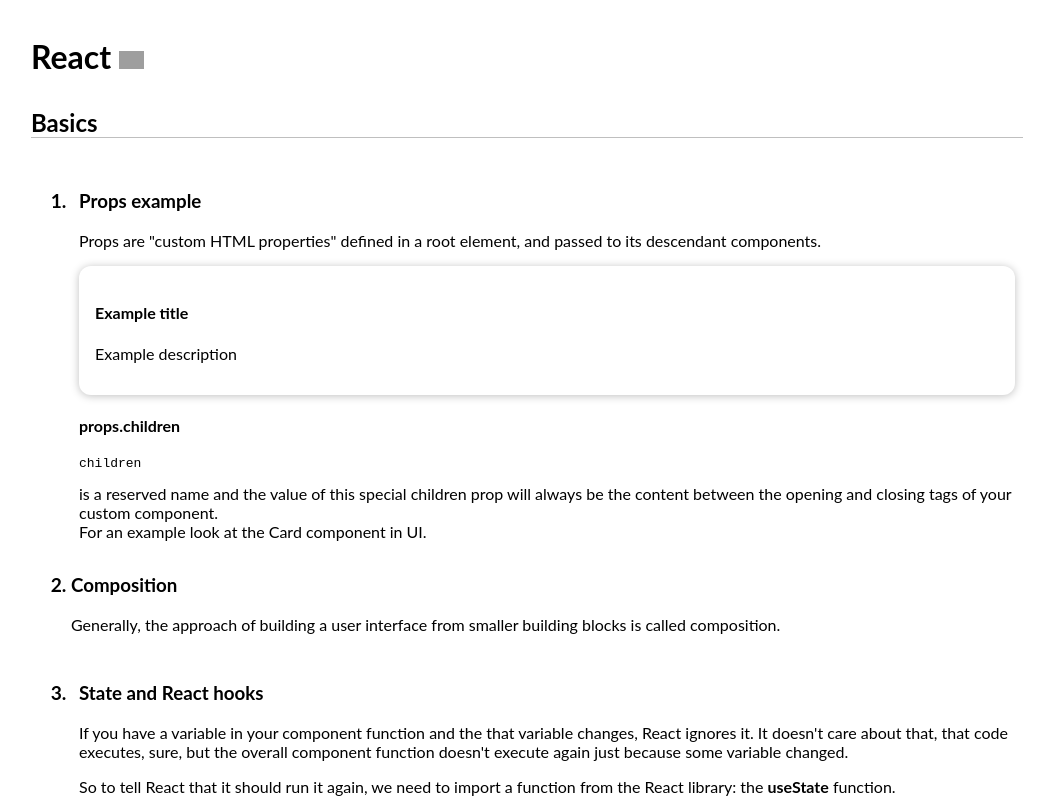
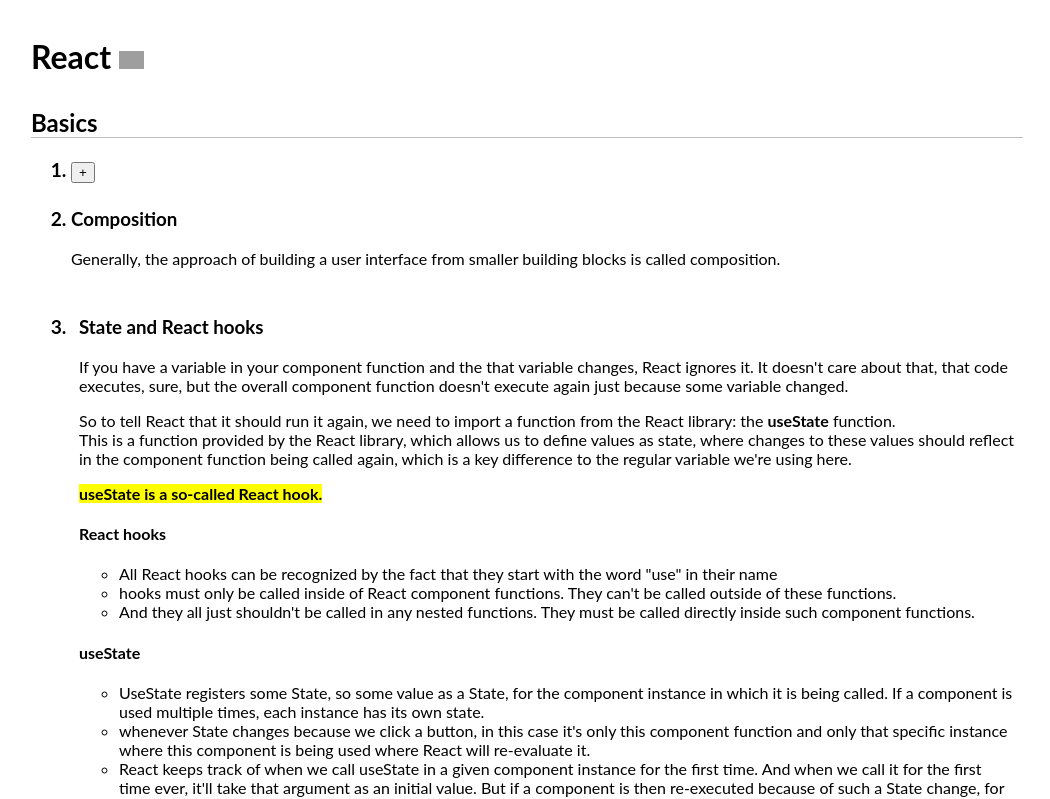
Before and after one commit to mkonemo/react-basics, a React (Create React App) app: page / in a window 1280 px wide. Shown: the top 799 px of the page, without its empty margins (113-1163 px from the left). Built offline with nearby package versions, Linux system fonts and the light colour scheme; grey boxes are pictures that could not be loaded.

Commit message:
1 file modified

```diff
--- a/src/App.js
+++ b/src/App.js
@@ -1,4 +1,4 @@
-import React from 'react';
+import React, { useState } from 'react';
 import Card from './components/UI/Card';
 
 import Props from './components/props/Props';
@@ -13,12 +13,21 @@ import Datalist from './components/datalist/DataList';
 import ConditionalContent from './components/conditionalContent/ConditionalContent';
 import ShowElements from './components/showElements/ShowElements';
 
-
 import './style.css';
 
 const App = () => {
   const inputTextHandler = (inputText) => {
     console.log(inputText);
+  };
+
+  const [isShown, setIsShown] = useState(false);
+
+  const startShowHandler = () => {
+    setIsShown(true);
+  };
+
+  const stopShowHandler = () => {
+    setIsShown(false);
   };
 
   return (
@@ -30,7 +39,9 @@ const App = () => {
       <h2>Basics</h2>
       <ol>
         <li>
-          <Props />
+          {!isShown && <button onClick={startShowHandler}>+</button>}
+          {isShown && <button onClick={stopShowHandler}>-</button>}
+          {isShown && <Props />}
         </li>
         <li>
           <h3>Composition</h3>
```
